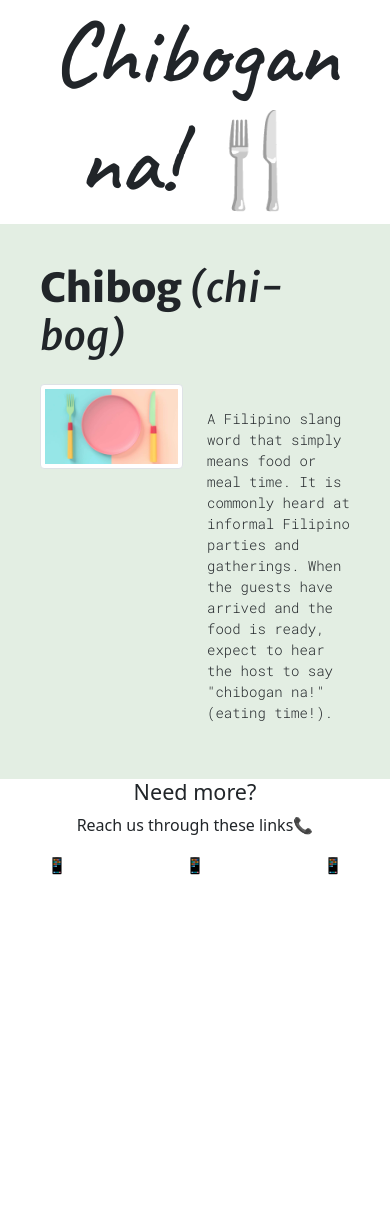
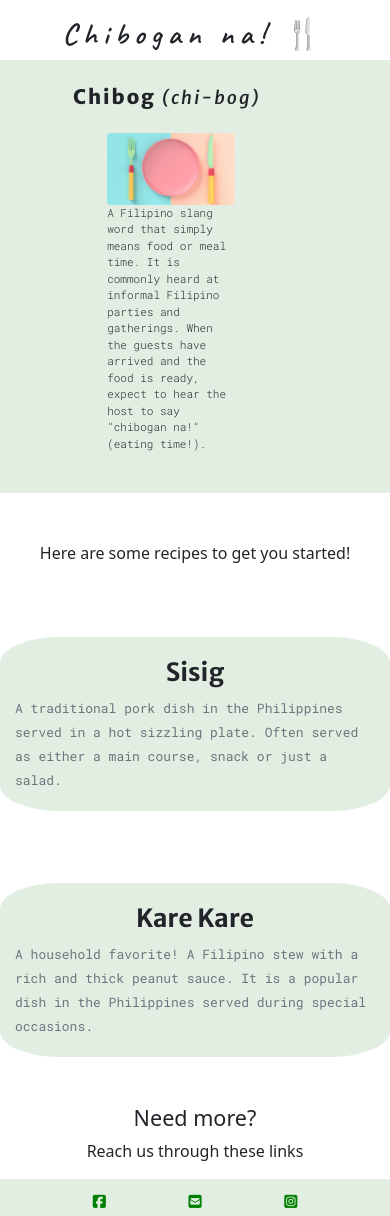
Before and after one commit to kbernal96/chibog, a plain HTML site: page index.html in a window 390 px wide. Before the commit the page ends 877 px from the top, so only its background shows below. Drawn offline with nearby package versions, Linux system fonts and the light colour scheme.

Commit message:
added recipes/body of food blog

```diff
--- a/index.html
+++ b/index.html
@@ -8,40 +8,80 @@
     <link rel="preconnect" href="https://fonts.gstatic.com" crossorigin>
     <link href="https://fonts.googleapis.com/css2?family=Big+Shoulders+Display:wght@300;400&family=Caveat:wght@400;500;600&family=Merriweather+Sans:ital,wght@0,300;0,400;0,700;0,800;1,300;1,400;1,500&family=Roboto+Mono:wght@100;200;300;400&family=Source+Code+Pro:wght@200;300;400;500&display=swap" rel="stylesheet">
     <link href="https://cdn.jsdelivr.net/npm/bootstrap@5.1.3/dist/css/bootstrap.min.css" rel="stylesheet" integrity="sha384-1BmE4kWBq78iYhFldvKuhfTAU6auU8tT94WrHftjDbrCEXSU1oBoqyl2QvZ6jIW3" crossorigin="anonymous">
+    <script src="https://kit.fontawesome.com/b83cc7c1d1.js" crossorigin="anonymous"></script>
     <link rel="stylesheet" href="/src/styles.css">
+
     <title>Chibogan Na!</title>
 </head>
 <body>
-    <h1 class="branding">Chibogan na! 🍴</h1>
+    <h1 class="branding mt-3">Chibogan na! 🍴</h1>
         <div class="welcome">
-            <h2 class="chibog text-start mb-4">Chibog
+            <h2 class="chibog text-start mb-4 ms-5">Chibog
                 <span class="pronounciation">(chi-bog)</span>
             </h2>
-            <div class="row">
-                <div class="col-6">
-                    <img src="/images/eating_time.jpg" class="img-thumbnail rounded">
+            <div class="row justify-content-evenly">
+                <div class="col-5 me-5">
+                    <img src="/images/eating_time.jpg" class="img-fluid rounded">
                 </div>
-                <div class="definition col-6 text-start mt-4">
+                <div class="definition col-5 text-start me-5">
                     <p>A Filipino slang word that simply means food or meal time. It is commonly heard at informal Filipino parties and gatherings. When the guests have arrived and the food is ready, expect to hear the host to say "chibogan na!" (eating time!).</p>
                 </div>
             </div>
         </div>
 
+        <p class="mt-5 mb-5">
+            Here are some recipes to get you started!
+        </p>
+
+        <div class="container mb-5">
+
+            <div class="recipes">
+
+                <div class="row mb-5">
+                    <div class="col recipe-pic d-none d-md-block">
+                        <img src="/images/sisig.jpg" class="img-fluid rounded-circle">
+                    </div>
+                    <div class="col recipe-information mt-4">
+                        <h2 class="recipe-name">
+                            Sisig
+                        </h2>
+                        <a href="#" class="recipe-description text-decoration-none text-muted">
+                            A traditional pork dish in the Philippines served in a hot sizzling plate. Often served as either a main course, snack or just a salad.
+                        </a>
+                    </div>
+                </div>
+
+                <div class="row mb-5">
+                    <div class="col recipe-information mt-4">
+                        <h2 class="recipe-name">
+                            Kare Kare
+                        </h2>
+                        <a href="#" class="recipe-description text-decoration-none text-muted">
+                            A household favorite! A Filipino stew with a rich and thick peanut sauce. It is a popular dish in the Philippines served during special occasions.
+                        </a>
+                    </div>
+                    <div class="col recipe-pic d-none d-md-block">
+                        <img src="/images/kare.jpg" class="img-fluid rounded-circle">
+                    </div>
+                </div>
+
+            </div>
+
+        </div>
+
         <footer>
             <h4> Need more?</h4>
-            <p>Reach us through these links📞</p>
+            <p>Reach us through these links</p>
             <div class="contact-links">
-                <div class="row">
-                    <div class="col-4 facebook">
-                        📱
-                    </div>
-                    <div class="col-4 email">
-                        📱
-                    </div>
-                    <div class="col-4 instagram">
-                        📱
-                    </div>
-                </div>
+                 <a href="https://www.facebook.com/" target="blank">
+                    <i class="fab fa-facebook-square"></i>
+                </a>
+                <a href="mailto:chibogan@gmail.com">
+                    <i class="fas fa-envelope-square"></i>
+                </a>
+                <a href="https://www.instagram.com/" target="blank">
+                    <i class="fab fa-instagram-square"></i>
+                </a>
             </div>
         </footer>
     </div>
--- a/src/styles.css
+++ b/src/styles.css
@@ -1,22 +1,44 @@
+:root {
+    --main-color:hsl(120, 25%, 65%, 25%);
+    --secondary-color: hsl(120, 100%, 25%);
+}
+
 body {
     text-align:center;
 }
 
-.branding {
+h1 {
     font-family: 'Caveat', cursive;
     font-weight: 600;
-    font-size: 90px;
+    font-size: 120px;
+    letter-spacing: .2em;
+}
+
+footer i {
+    font-size: 35px;
+}
+
+footer a {
+    color: var(--secondary-color);
+}
+
+.contact-links {
+    display: flex;
+    justify-content: space-evenly;
+    background-color: var(--main-color);
+    padding: 15px;
 }
 
 .welcome {
-    background-color:hsl(120, 25%, 65%, 25%);
-    padding: 40px;
+    background-color:var(--main-color);
+    padding: 70px;
 }
 
 .chibog {
     font-family: 'Merriweather Sans', sans-serif;
     font-weight: 900;
-    font-size: 40px;
+    font-size: 50px;
+    letter-spacing: .1em;
 }
 
 .pronounciation {
@@ -28,5 +50,102 @@ body {
 .definition {
     font-family: 'Roboto Mono', monospace;
     font-weight: 300;
-    font-size: 14px;
+    font-size: 25px;
+    line-height: 1.5em;
 }
+
+.recipe-information {
+    text-align: left;
+}
+
+.recipe-name {
+    font-size: 47px;
+    font-family: 'Merriweather Sans', sans-serif;
+    font-weight: 700;
+}
+
+.recipe-name:hover {
+    color: var(--secondary-color);
+    font-style: italic;
+    font-weight: bolder;
+}
+.recipe-pic {
+    background-color: var(--main-color);
+    padding: 50px 25px;
+    border-radius: 50%;
+}
+
+
+.recipe-description {
+    color: black;
+    font-size: 20px;
+    line-height: 1.5em;
+    font-family: 'Roboto Mono', monospace;
+}
+
+@media (max-width: 768px) {
+
+    h1 {
+        font-family: 'Caveat', cursive;
+        font-size: 30px;
+        letter-spacing: .2em;
+        text-align: center;
+    }
+
+    footer i {
+        font-size: 15px;
+    }
+
+    .welcome {
+        background-color:var(--main-color);
+        padding: 25px;
+    }
+
+    .chibog {
+        font-family: 'Merriweather Sans', sans-serif;
+        font-weight: 900;
+        font-size: 20px;
+        letter-spacing: none;
+    }
+
+    .pronounciation {
+        font-size: 18px;
+        font-weight: 500;
+        font-style: italic;
+    }
+
+    .definition {
+        font-family: 'Roboto Mono', monospace;
+        font-weight: 300;
+        font-size: 11px;
+        line-height: 1.5em;
+    }
+
+    .recipe-information {
+        text-align: left;
+        background-color: var(--main-color);
+        padding: 20px 15px;
+        border-radius: 15%;
+    }
+
+    .recipe-name {
+        font-size: 25px;
+        font-family: 'Merriweather Sans', sans-serif;
+        font-weight: 700;
+        text-align: center;
+    }
+
+    .recipe-description {
+        color: black;
+        font-size: 13px;
+        line-height: .5em;
+        font-family: 'Roboto Mono', monospace;
+    }
+
+    .contact-links {
+        display: flex;
+        justify-content: space-evenly;
+        background-color: var(--main-color);
+        padding: 10px;
+    }
+}
```
Also changed, not shown: images/kare.jpg (added), images/minimal utensil.jpg (deleted).
